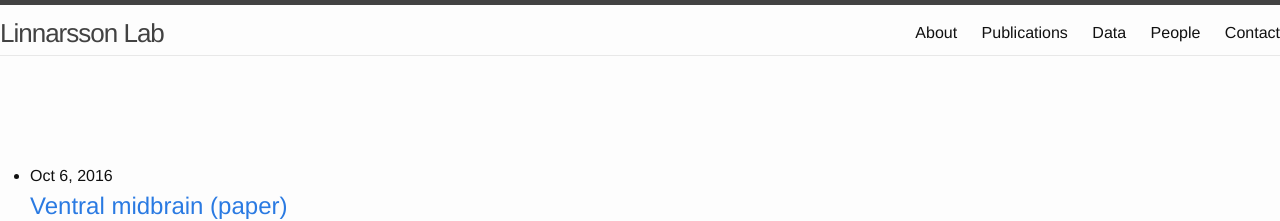
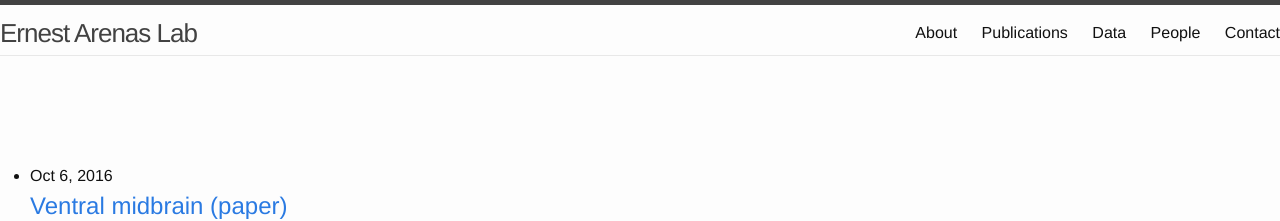
Before and after one commit to ArenasLab/arenaslab.github.io, a Jekyll site: the page index.html, which Jekyll copies as it is, in a window 1280 px wide. Shown: the top 221 px of the page. Built offline with Jekyll 4.4.1, drawn with Linux system fonts in a browser that asks for light colours; nearby versions of some CDN libraries; library files that are not in the unit come from our copies; comment, search, counter and statistics services are not loaded.

Commit message:
Update index.html

```diff
--- a/index.html
+++ b/index.html
@@ -20,7 +20,7 @@
 
   <div class="wrap">
 
-    <a class="site-title" href="/">Linnarsson Lab</a>
+    <a class="site-title" href="/">Ernest Arenas Lab</a>
 
     <nav class="site-nav">
       <a href="#" class="menu-icon">
```
